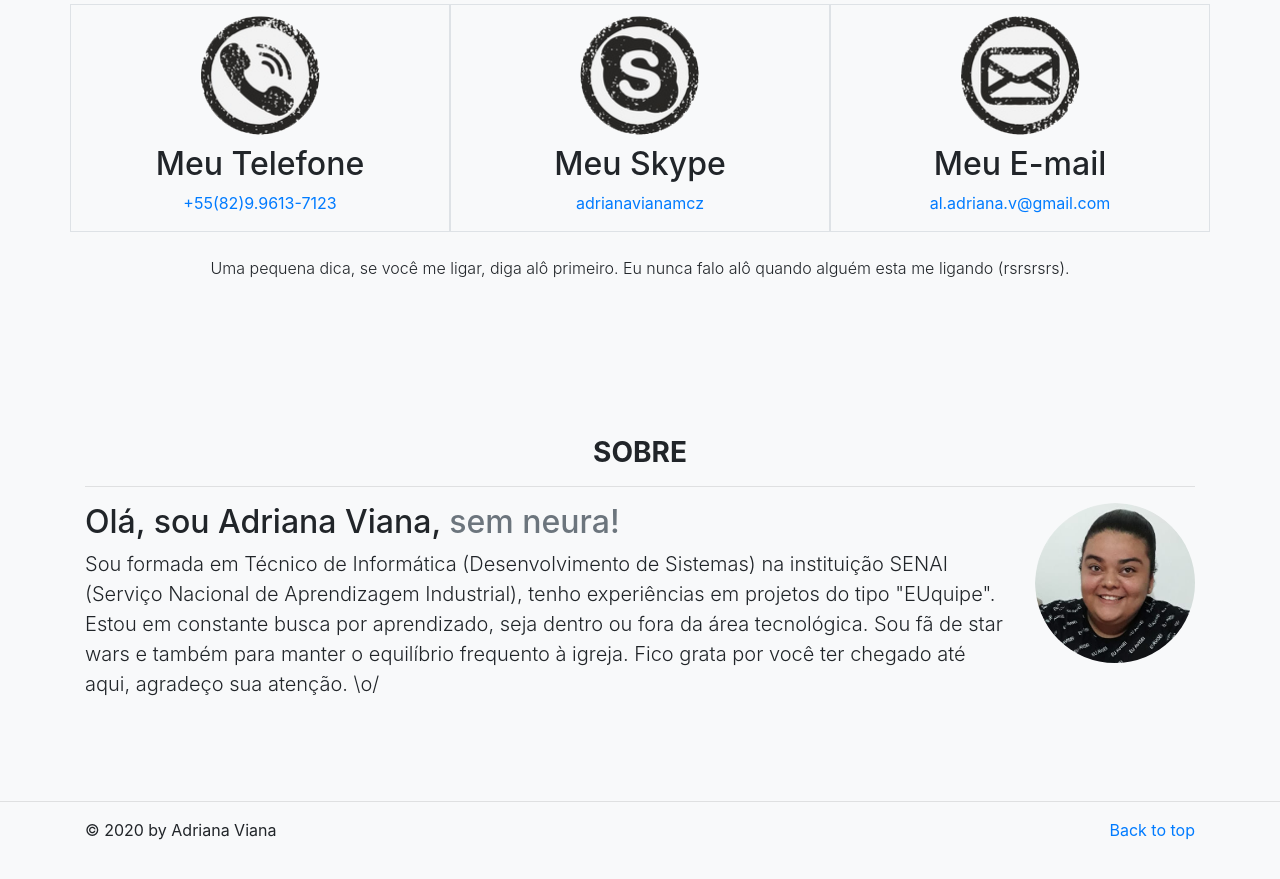
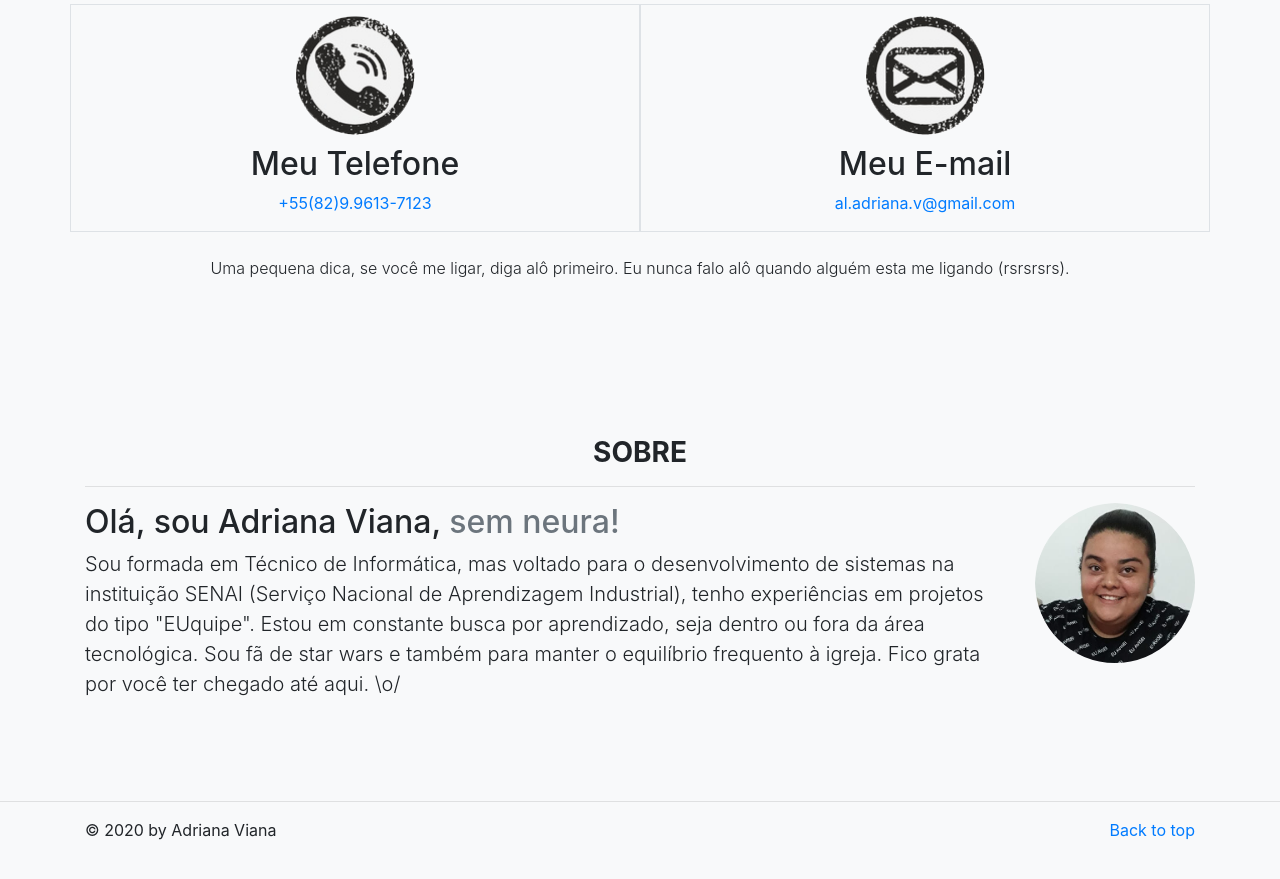
Before and after one commit to Adriana0Almeida/adriana0almeida.github.io, a plain HTML site: page index.html in a window 1280 px wide. Shown: the part 1594-2473 px from the top of the page. Drawn offline with Linux system fonts and the light colour scheme.

Commit message:
Novas alterações no meu site pessoal

```diff
--- a/index.html
+++ b/index.html
@@ -127,19 +127,15 @@
 
           <div class="row text-center">
 
-            <div class="col-lg-4 border">
+            <div class="col-lg-6 border">
               <img class="rounded-circle" src="imgs/telefone.png" alt="Logo PHP" width="140" height="140">
               <h2>Meu Telefone</h2>
               <p><a href="https://wa.me/5582996137123?text=Olá, gostaria de falar com você." target="_blank">+55(82)9.9613-7123</a></p>
             </div>
 
-            <div class="col-lg-4 border">
-              <img class="rounded-circle" src="imgs/skype.png" alt="Imagem Skype" width="140" height="140">
-              <h2>Meu Skype</h2>
-              <p><a href="https://join.skype.com/invite/ArG11Q6ktQb2" target="_blank">adrianavianamcz</a></p>
-            </div>
 
-            <div class="col-lg-4 border">
+
+            <div class="col-lg-6 border">
               <img class="rounded-circle" src="imgs/email.png" alt="Imagem E-mail" width="140" height="140">
               <h2>Meu E-mail</h2>
               <p><a href="mailto:al.adriana.v@gmail.com" target="_blank">al.adriana.v@gmail.com</a></p>
@@ -160,10 +156,10 @@
             <div class="col-md-10">
               <h2>Olá, sou Adriana Viana, <span class="text-muted">sem neura!</span></h2>
               <p class="lead">
-                Sou formada em Técnico de Informática (Desenvolvimento de Sistemas) na instituição SENAI (Serviço Nacional de Aprendizagem Industrial), tenho experiências em projetos do tipo "EUquipe".
+                Sou formada em Técnico de Informática, mas voltado para o desenvolvimento de sistemas na instituição SENAI (Serviço Nacional de Aprendizagem Industrial), tenho experiências em projetos do tipo "EUquipe".
                 Estou em constante busca por aprendizado, seja dentro ou fora da área tecnológica.
                 Sou fã de star wars e também para manter o equilíbrio frequento à igreja.
-                Fico grata por você ter chegado até aqui, agradeço sua atenção. \o/
+                Fico grata por você ter chegado até aqui. \o/
               </p>
             </div>
             <div class="col-md-2">
```
Also changed, not shown: 1 other file.
